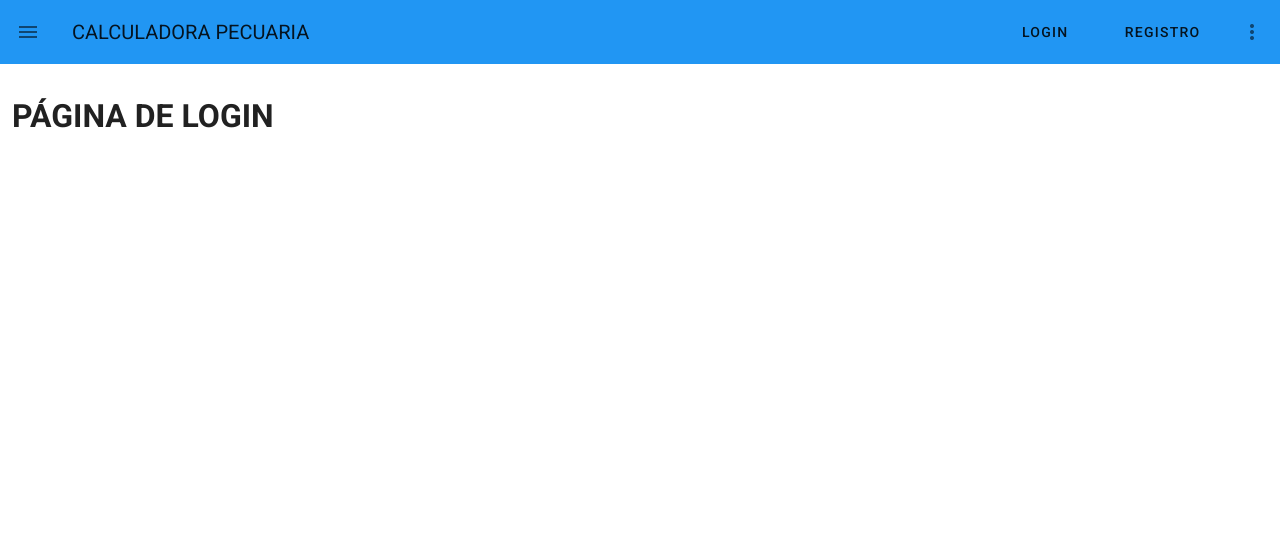
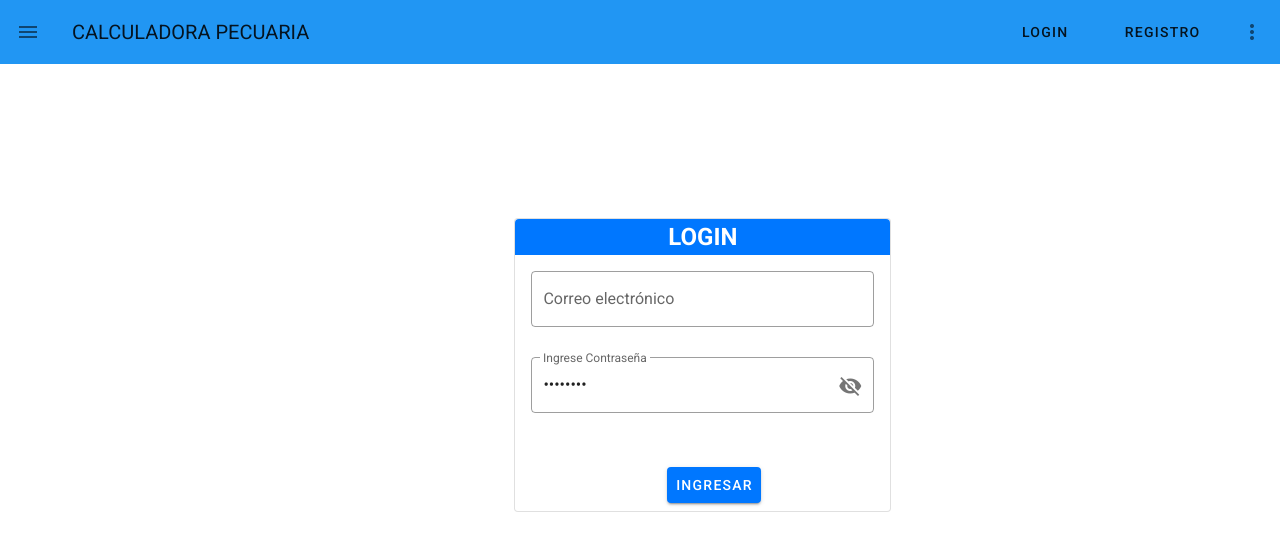
Before and after one commit to LuisaCarmona/CalculadoraP, a Vue app in the folder calculadorap/: page /login in a window 1280 px wide. Shown: the top 544 px of the page. Built offline with nearby package versions, Linux system fonts and the light colour scheme.

Commit message:
se añade GUI para el login

```diff
--- a/calculadorap/src/views/Login.vue
+++ b/calculadorap/src/views/Login.vue
@@ -1,15 +1,56 @@
 <template>
-  <div>
-    <h1>PÁGINA DE LOGIN</h1>
+  <div id = "login" >
+    <v-card class="mx-auto" outlined>
+      <div id="cabecera_login">
+        <h2>LOGIN</h2>
+      </div>
+      <v-card-text class="text--primary">
+        <v-text-field label="Correo electrónico" outlined></v-text-field>
+        <v-text-field
+          :append-icon="show1 ? 'mdi-eye' : 'mdi-eye-off'"
+          :type="show1 ? 'text' : 'password'"
+          v-model="password"
+          label="Ingrese Contraseña"
+          @click:append="show1 = !show1"
+          outlined
+        ></v-text-field>
+      </v-card-text>
+      <v-card-actions>
+        <v-btn id="btn_login"> INGRESAR </v-btn>
+      </v-card-actions>
+    </v-card>
   </div>
 </template>
 
 <script>
-export default {
-
-}
+ export default {
+   data: () => {
+    return{
+      show1: false,
+      password: 'Password'
+    }
+  }
+ };
 </script>
 
-<style>
+<style lang = "scss" >
+#login{
+  width: 30%;
+  margin-left: 40%;
+  margin-top: 10%;
+}
 
+#cabecera_login{
+  background: rgb(0, 119, 255);
+  width: 100%;
+  height: 30%;
+  text-align: center;
+  color: white;
+}
+
+#btn_login {
+  margin-left: 40%;
+  background: rgb(0, 119, 255);
+  color: white;
+}
 </style>
--- a/calculadorap/src/views/Registro.vue
+++ b/calculadorap/src/views/Registro.vue
@@ -1,5 +1,5 @@
 <template>
-  <div id="login">
+  <div id="registro">
     <v-card class="mx-auto" outlined>
       <div id = "cabecera_registro">
        <h2>REGISTRO DE USUARIOS</h2>
@@ -38,9 +38,10 @@ export default {
 </script>
 
 <style lang = "scss">
-#login {
+#registro {
   width: 30%;
   margin-left: 40%;
+  margin-top: 1%;
 }
 
 #cabecera_registro{
```
